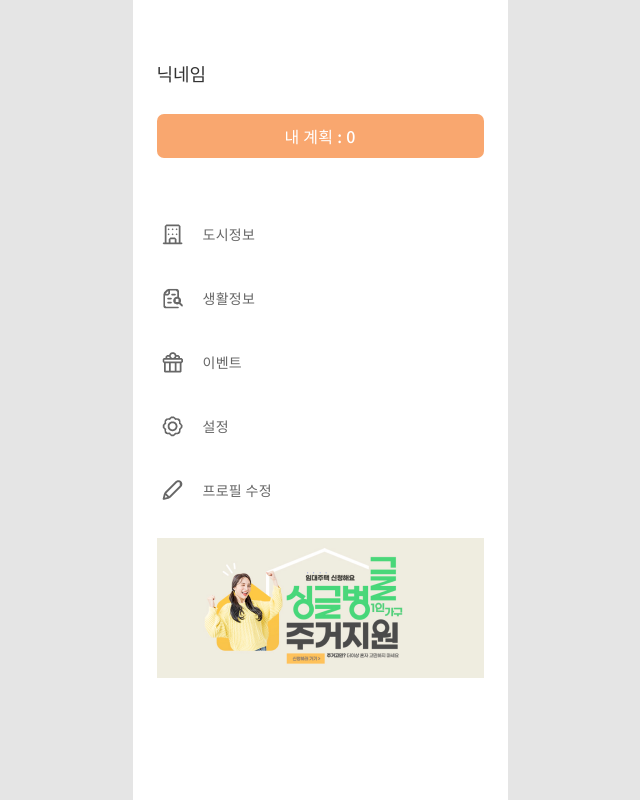
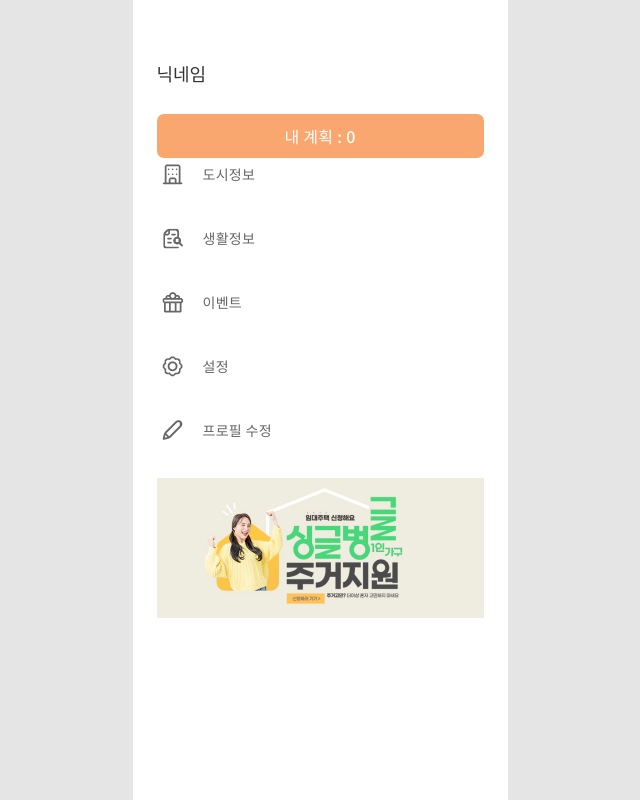
Before and after one commit to Moobpl/Moobpl, a React (Create React App) app: page /signup in a window 1280 px wide. Shown: the whole page, without its empty margins (320-960 px from the left). Built offline with nearby package versions, Linux system fonts and the light colour scheme.

Commit message:
css 수정

```diff
--- a/src/components/HambergerList.jsx
+++ b/src/components/HambergerList.jsx
@@ -34,7 +34,7 @@ const HambergerList = ({ margin }) => {
 export default HambergerList
 
 const Wrap = styled.ul`
-    margin-top: ${props => props.margin};
+    /* margin-top: ${props => props.margin}; */
     li{
         display: flex;
         align-items: center;
```
